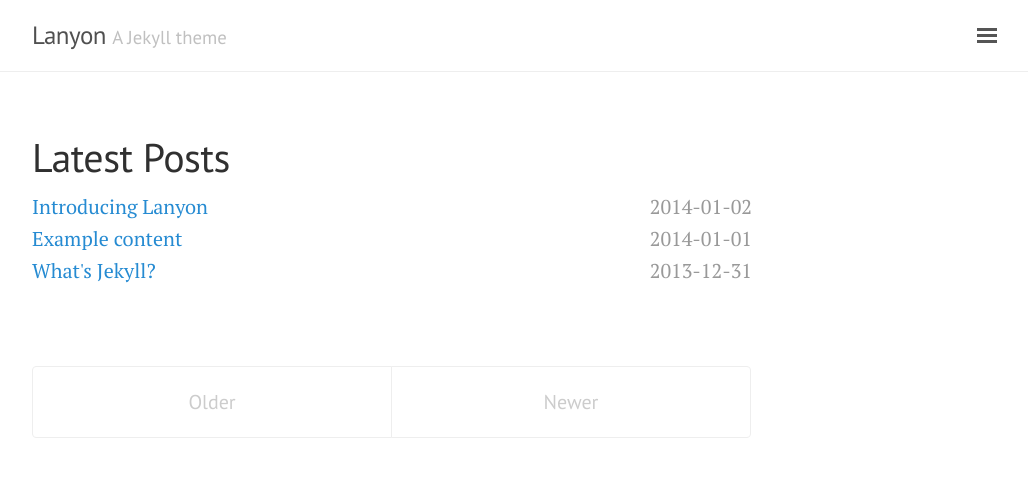
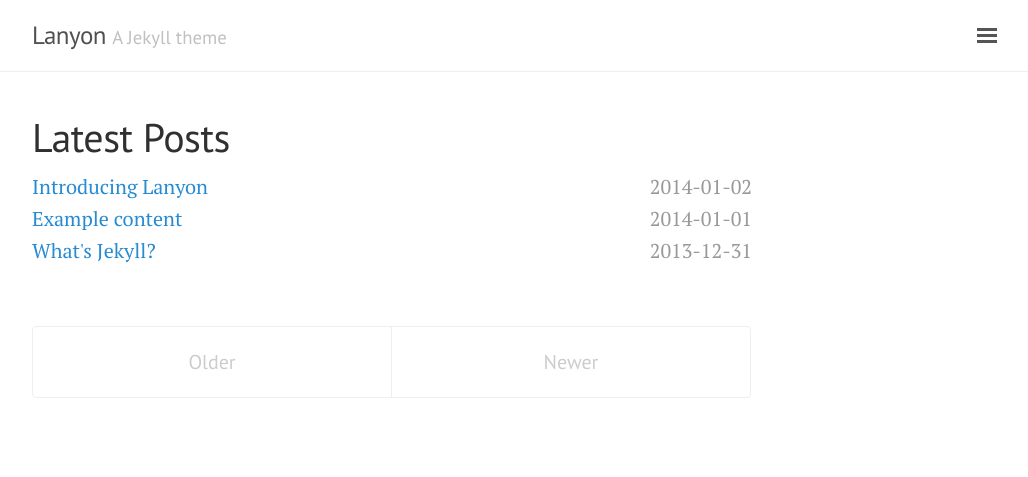
Before and after one commit to ShlXue/ShlXue.github.io, a Jekyll site: the page built from index.html, in a window 1280 px wide. Shown: the top 477 px of the page, without its empty margins (248-1276 px from the left). Built offline with Jekyll 4.4.1, drawn with Linux system fonts in a browser that asks for light colours; the list of posts is cut into pages by our own code.

Commit message:
change layout style

```diff
--- a/public/css/lanyon.css
+++ b/public/css/lanyon.css
@@ -96,7 +96,7 @@ h1, h2, h3, h4, h5, h6 {
 .masthead {
   padding-top:    1rem;
   padding-bottom: 1rem;
-  margin-bottom: 3rem;
+  margin-bottom: 2rem;
   border-bottom: 1px solid #eee;
 }
 .masthead-title {
@@ -309,7 +309,7 @@ a.sidebar-nav-item:focus {
 
 .page,
 .post {
-  margin-bottom: 4em;
+  margin-bottom: 3em;
 }
 
 /* Blog post or page title */
@@ -333,8 +333,8 @@ a.sidebar-nav-item:focus {
 
 /* Related posts */
 .related {
-  padding-top: 2rem;
-  padding-bottom: 2rem;
+  padding-top: .5rem;
+  padding-bottom: 1rem;
   border-top: 1px solid #eee;
 }
 .related-posts {
@@ -390,7 +390,7 @@ a.pagination-item:hover {
 
 @media (min-width: 30em) {
   .pagination {
-    margin: 3rem 0;
+    margin: 2rem 0;
   }
   .pagination-item {
     float: left;
--- a/public/css/poole.css
+++ b/public/css/poole.css
@@ -303,7 +303,7 @@ tbody tr:nth-child(odd) th {
 .masthead {
   padding-top:    1rem;
   padding-bottom: 1rem;
-  margin-bottom: 3rem;
+  margin-bottom: 2rem;
 }
 .masthead-title {
   margin-top: 0;
@@ -345,7 +345,7 @@ tbody tr:nth-child(odd) th {
 
 .page,
 .post {
-  margin-bottom: 4em;
+  margin-bottom: 3em;
 }
 
 /* Blog post or page title */
@@ -369,8 +369,8 @@ tbody tr:nth-child(odd) th {
 
 /* Related posts */
 .related {
-  padding-top: 2rem;
-  padding-bottom: 2rem;
+  padding-top: .5rem;
+  padding-bottom: 1rem;
   border-top: 1px solid #eee;
 }
 .related-posts {
```
